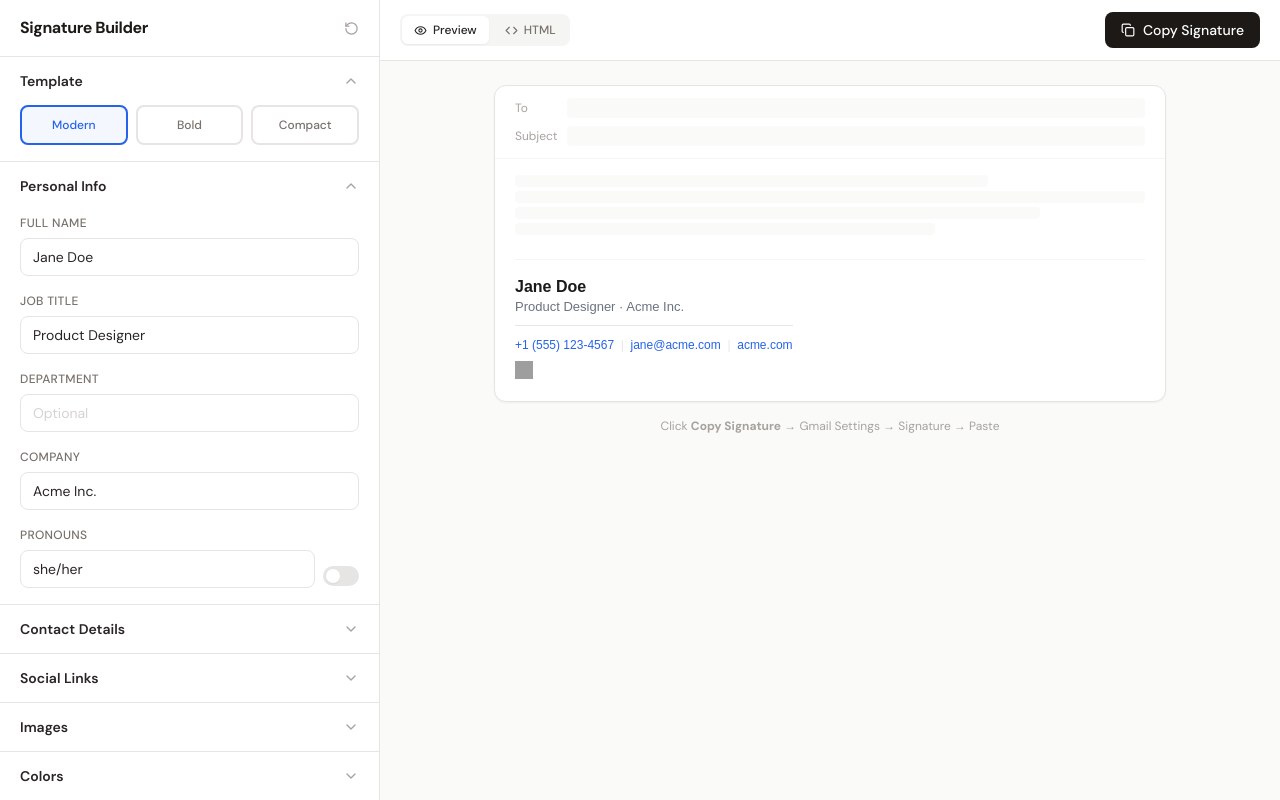
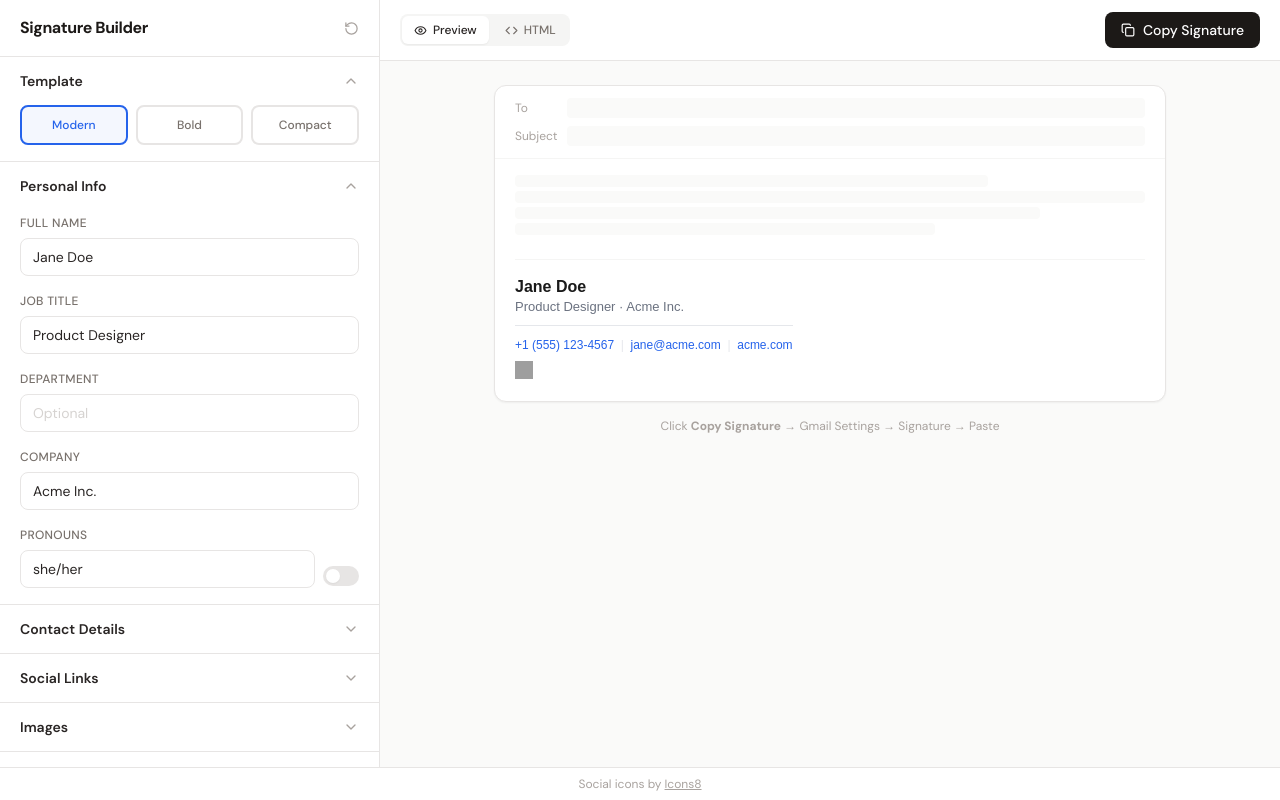
Before and after one commit to marc3ee/email-signature-builder, a Next.js app: page / in a window 1280 px wide. Built offline with nearby package versions, Linux system fonts and the light colour scheme; grey boxes are pictures that could not be loaded.

Commit message:
Added Footer

```diff
--- a/app/page.tsx
+++ b/app/page.tsx
@@ -5,16 +5,23 @@ import PreviewPane from "@/components/Preview";
 
 export default function Home() {
   return (
-    <div className="flex h-screen">
-      {/* Editor sidebar — fixed width */}
-      <div className="w-[380px] shrink-0 h-full">
-        <EditorSidebar />
+    <div className="flex h-screen flex-col">
+      <div className="flex flex-1 min-h-0">
+        {/* Editor sidebar */}
+        <div className="w-[380px] shrink-0 h-full">
+          <EditorSidebar />
+        </div>
+
+        {/* Preview */}
+        <div className="flex-1 h-full">
+          <PreviewPane />
+        </div>
       </div>
 
-      {/* Preview — fills remaining space */}
-      <div className="flex-1 h-full">
-        <PreviewPane />
-      </div>
+      {/* Attribution footer */}
+      <footer className="shrink-0 border-t border-surface-200 bg-white px-5 py-2 text-center text-xs text-surface-400">
+        Social icons by <a href="https://icons8.com" target="_blank" rel="noopener noreferrer" className="underline hover:text-surface-600 transition-colors">Icons8</a>
+      </footer>
     </div>
   );
 }
```
